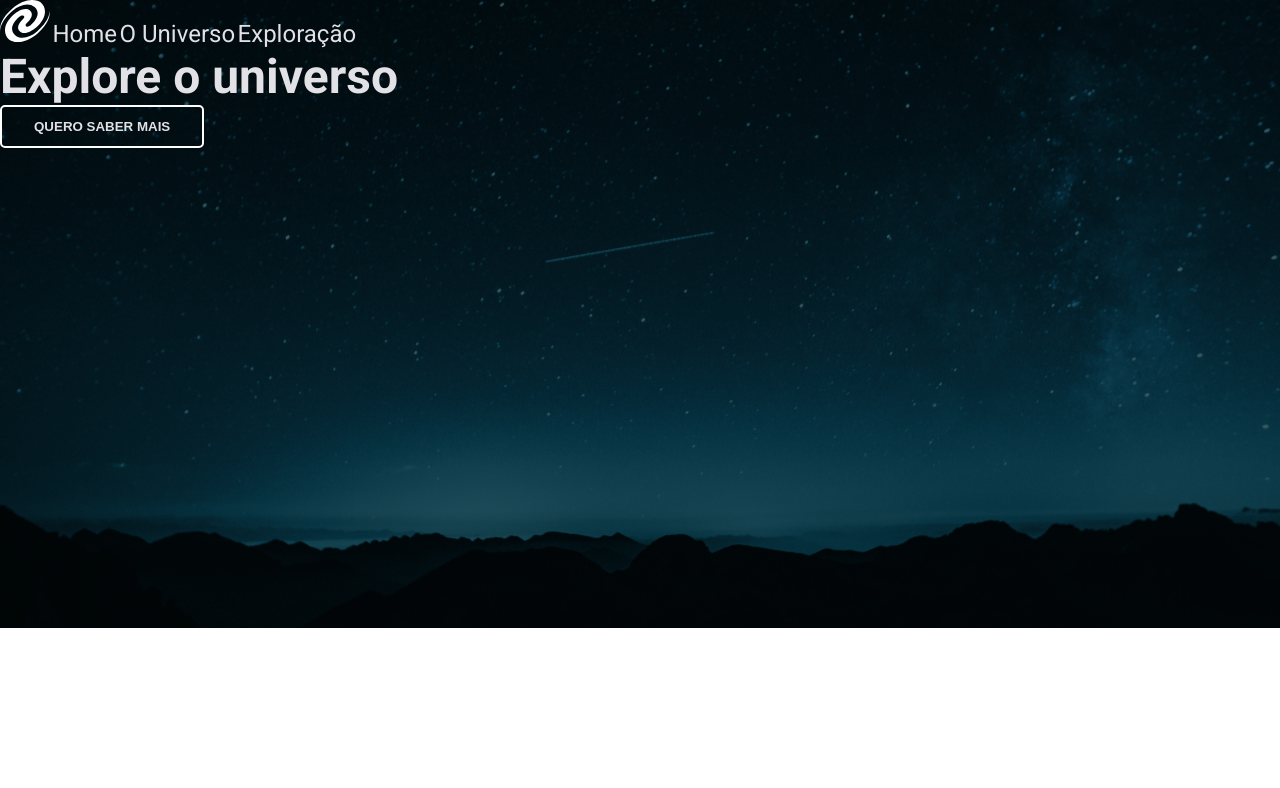
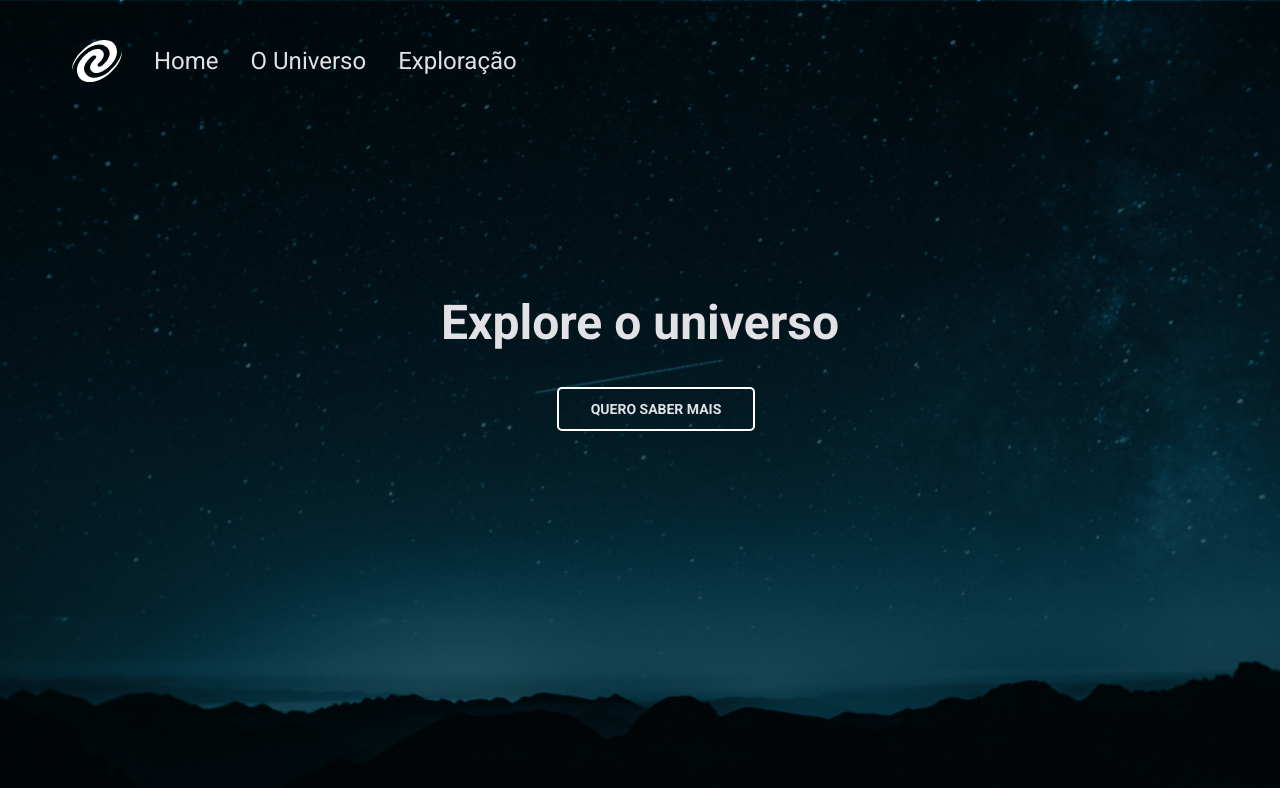
Before and after one commit to Oi-dante/SPA-Universe, a website with bundled scripts: page index.html in a window 1280 px wide. Built offline with nearby package versions, Linux system fonts and the light colour scheme.

Commit message:
finished pages

```diff
--- a/pages/home.html
+++ b/pages/home.html
@@ -1,4 +1,4 @@
-<div class="home">
+<div class="home-page">
   <h1>Explore o universo</h1>
-  <Button>QUERO SABER MAIS</Button>
+  <a href="/about" class="btn-home">Quero saber mais</a>
 </div>
--- a/style.css
+++ b/style.css
@@ -8,6 +8,8 @@
 :root{
   --ff-: 'Roboto', sans-serif;
   --primary-clr:#E1E1E6;
+  --nav-hover-clr:#fff;
+  --btn-hover-clr:#02799D;
 
   font-size: clamp(40%, 1% + 2vw, 62.5%);
 }
@@ -24,44 +26,84 @@ body[data-page = "/contact"]{
 
 body{
   font-family: var(--ff-);
+  max-height: 100%;
   background-repeat: no-repeat;
-  background-position: center 16%;
-  background-size:cover;
-
+  background-position: center;
+  background-size: cover;
+  background-attachment: fixed;
 
 }
 
 /* NAV */
 nav{
+  display: flex;
+  align-items: center;
+  padding: 4.0rem 7.19rem 4.0rem 7.2rem;
+}
+
+nav a:hover{
+  color: var(--nav-hover-clr);
+  transition: ease-in 100ms;
 }
 
 a{
   font-size: 2.4rem;
   text-decoration: none;
   color: var(--primary-clr);
+  margin-left: 3.2rem;
 }
 
 /* HOME */
+.home-page{
+  display: flex;
+  flex-direction: column;
+  align-items: center;
+  justify-content: center;
+  gap: 3.6rem;
+  margin: 172px;
+}
+
 h1{
   font-size: 4.8rem;
+  font-weight: 700;
   color: var(--primary-clr);
 }
 
-button{
+/* BUTTON-HOME-PAGE */
+.btn-home{
   background-color: transparent;
-  display: inline-flex;
-  justify-content: center;
-  align-items: center;
   color: var(--primary-clr);
-  padding: 1.2rem 3.2rem;
+  font-size: 1.4rem;
   font-weight: 700;
 
+
+  display: inline-flex;
+  align-items: center;
+  justify-content: center;
+
+  padding: 1.2rem 3.2rem;
+
+
+  text-transform: uppercase;
   border-radius: 5px;
   border: 2px solid #FFF;
   cursor: pointer;
+
+}
+.btn-home:hover{
+  color: var(--btn-hover-clr);
+  background-color: var(--primary-clr);
+  transition: ease-in 400ms;
 }
 
 /* UNIVERSO/EXPLORAÇÃO */
+.universe-page,
+.explorer-page{
+  margin-top: 6.3rem;
+  margin-left: 10.2rem;
+  margin-right: 2rem;
+}
+
 h2{
   font-size: 4.8rem;
   color: var(--primary-clr);
@@ -69,6 +111,9 @@ h2{
 
 p{
   color: var(--primary-clr);
+  line-height: 2.8rem;
   font-size: 1.8rem;
   font-weight: 400;
+  margin-top: 1.6rem;
+  max-width: 64.8rem;
 }
```
Also changed, not shown: pages/about.html (+6 -4 lines), pages/contact.html (+6 -3 lines).
